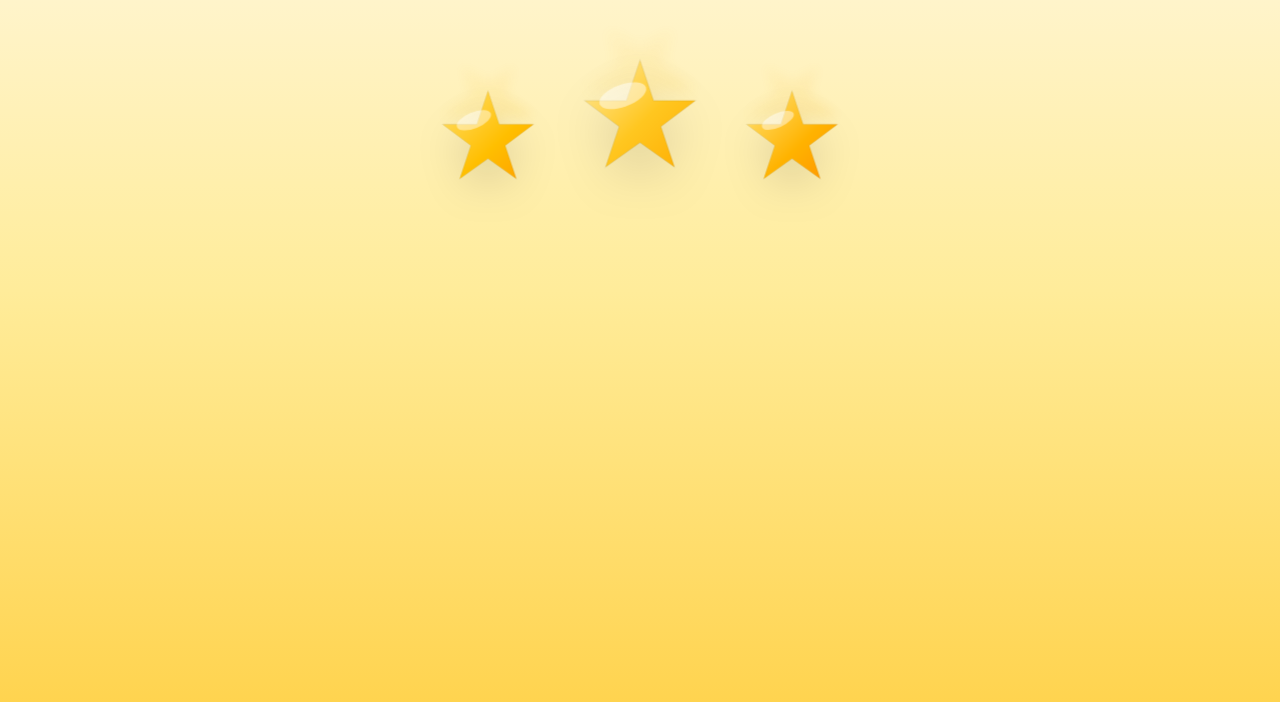
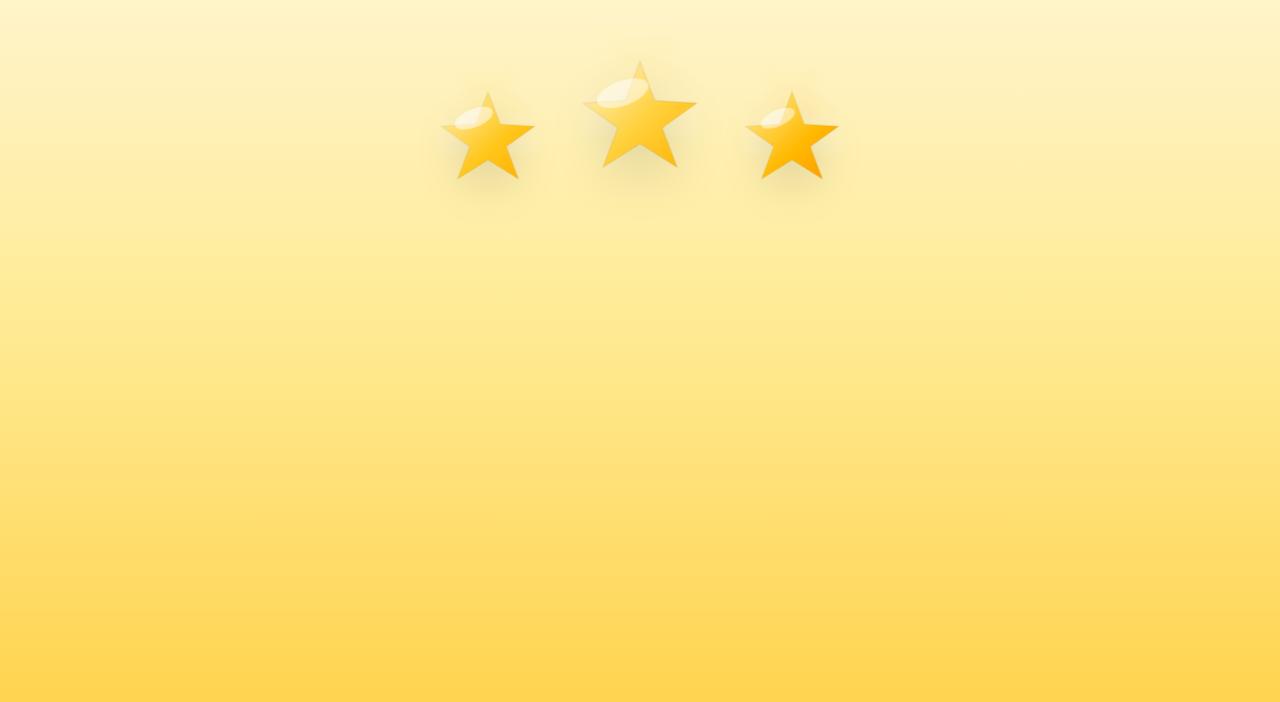
Before and after one commit to allggames/elegituestrella, a plain HTML site: page index.html in a window 1280 px wide. Shown: the part 70-772 px from the top of the page. Drawn offline with Linux system fonts and the light colour scheme.

Commit message:
Refactor star SVG gradients and reflections
Updated SVG gradients and reflections for star elements.

```diff
--- a/index.html
+++ b/index.html
@@ -13,30 +13,46 @@
     <div class="stars" role="list">
       <button class="star" data-index="0" aria-label="Estrella 1" role="listitem">
         <div class="star-inner">
-          <!-- SVG con gradiente único grad0 -->
+          <!-- SVG con gradiente -->
           <svg viewBox="0 0 100 100" class="star-svg" aria-hidden="true">
             <defs>
               <linearGradient id="grad0" x1="0" x2="1" y1="0" y2="1">
-                <stop offset="0%" stop-color="#fff6b8"/>
-                <stop offset="20%" stop-color="#ffd64d"/>
-                <stop offset="60%" stop-color="#ffbf00"/>
-                <stop offset="100%" stop-color="#ff9f00"/>
+                <stop offset="0%" stop-color="#fff7c7"/>
+                <stop offset="18%" stop-color="#ffe58a"/>
+                <stop offset="60%" stop-color="#ffc61a"/>
+                <stop offset="100%" stop-color="#ffb000"/>
               </linearGradient>
-              <filter id="glow0" x="-50%" y="-50%" width="200%" height="200%">
-                <feGaussianBlur stdDeviation="6" result="b"/>
-                <feMerge><feMergeNode in="b"/><feMergeNode in="SourceGraphic"/></feMerge>
-              </filter>
+              <!-- máscara para el reflejo -->
+              <linearGradient id="fade" x1="0" x2="0" y1="0" y2="1">
+                <stop offset="0%" stop-color="white" stop-opacity="0.6"/>
+                <stop offset="60%" stop-color="white" stop-opacity="0.18"/>
+                <stop offset="100%" stop-color="white" stop-opacity="0"/>
+              </linearGradient>
             </defs>
-            <polygon points="50,5 61,38 95,38 67,59 78,92 50,72 22,92 33,59 5,38 39,38"
-              fill="url(#grad0)" stroke="rgba(0,0,0,0.06)" stroke-width="1"/>
-            <!-- brillo -->
-            <ellipse cx="36" cy="34" rx="18" ry="8" fill="rgba(255,255,255,0.45)" transform="rotate(-22 36 34)" />
+
+            <!-- estrella "gordita" (aplicamos escala leve por CSS también) -->
+            <polygon class="star-shape" points="50,6 62,38 96,40 68,60 80,92 50,73 20,92 32,60 4,40 38,38"
+              fill="url(#grad0)" stroke="rgba(0,0,0,0.06)" stroke-width="1.2"/>
+            <!-- brillo superior -->
+            <ellipse cx="36" cy="32" rx="20" ry="9" fill="rgba(255,255,255,0.55)" transform="rotate(-22 36 32)" />
           </svg>
 
-          <!-- reflection: misma forma volteada -->
+          <!-- reflection: misma forma volteada y enmascarada -->
           <svg viewBox="0 0 100 100" class="star-reflection" aria-hidden="true">
-            <polygon points="50,5 61,38 95,38 67,59 78,92 50,72 22,92 33,59 5,38 39,38"
-              fill="url(#grad0)" stroke="rgba(0,0,0,0.03)" stroke-width="1"/>
+            <defs>
+              <linearGradient id="grad0-ref" x1="0" x2="1" y1="0" y2="1">
+                <stop offset="0%" stop-color="#fff7c7"/>
+                <stop offset="18%" stop-color="#ffe58a"/>
+                <stop offset="60%" stop-color="#ffc61a"/>
+                <stop offset="100%" stop-color="#ffb000"/>
+              </linearGradient>
+            </defs>
+            <g style="opacity:0.78; filter: blur(5px) saturate(1.05);">
+              <polygon points="50,6 62,38 96,40 68,60 80,92 50,73 20,92 32,60 4,40 38,38"
+                fill="url(#grad0-ref)" stroke="rgba(0,0,0,0.03)" stroke-width="0.9"/>
+            </g>
+            <!-- máscara de desvanecimiento -->
+            <rect x="0" y="0" width="100" height="100" fill="url(#fade)" />
           </svg>
         </div>
       </button>
@@ -46,24 +62,28 @@
           <svg viewBox="0 0 100 100" class="star-svg" aria-hidden="true">
             <defs>
               <linearGradient id="grad1" x1="0" x2="1" y1="0" y2="1">
-                <stop offset="0%" stop-color="#fff7c9"/>
-                <stop offset="18%" stop-color="#ffe07a"/>
-                <stop offset="55%" stop-color="#ffc720"/>
-                <stop offset="100%" stop-color="#ffad00"/>
+                <stop offset="0%" stop-color="#fff8cf"/>
+                <stop offset="18%" stop-color="#ffeaa0"/>
+                <stop offset="55%" stop-color="#ffd13c"/>
+                <stop offset="100%" stop-color="#ffb300"/>
               </linearGradient>
-              <filter id="glow1" x="-50%" y="-50%" width="200%" height="200%">
-                <feGaussianBlur stdDeviation="6" result="b"/>
-                <feMerge><feMergeNode in="b"/><feMergeNode in="SourceGraphic"/></feMerge>
-              </filter>
+              <linearGradient id="fade1" x1="0" x2="0" y1="0" y2="1">
+                <stop offset="0%" stop-color="white" stop-opacity="0.62"/>
+                <stop offset="60%" stop-color="white" stop-opacity="0.18"/>
+                <stop offset="100%" stop-color="white" stop-opacity="0"/>
+              </linearGradient>
             </defs>
-            <polygon points="50,5 61,38 95,38 67,59 78,92 50,72 22,92 33,59 5,38 39,38"
-              fill="url(#grad1)" stroke="rgba(0,0,0,0.06)" stroke-width="1"/>
-            <ellipse cx="36" cy="34" rx="20" ry="9" fill="rgba(255,255,255,0.48)" transform="rotate(-20 36 34)" />
+            <polygon class="star-shape" points="50,6 62,38 96,40 68,60 80,92 50,73 20,92 32,60 4,40 38,38"
+              fill="url(#grad1)" stroke="rgba(0,0,0,0.06)" stroke-width="1.2"/>
+            <ellipse cx="36" cy="32" rx="22" ry="10" fill="rgba(255,255,255,0.52)" transform="rotate(-20 36 32)" />
           </svg>
 
           <svg viewBox="0 0 100 100" class="star-reflection" aria-hidden="true">
-            <polygon points="50,5 61,38 95,38 67,59 78,92 50,72 22,92 33,59 5,38 39,38"
-              fill="url(#grad1)" stroke="rgba(0,0,0,0.03)" stroke-width="1"/>
+            <g style="opacity:0.78; filter: blur(5px) saturate(1.03);">
+              <polygon points="50,6 62,38 96,40 68,60 80,92 50,73 20,92 32,60 4,40 38,38"
+                fill="url(#grad1)" stroke="rgba(0,0,0,0.03)" stroke-width="0.9"/>
+            </g>
+            <rect x="0" y="0" width="100" height="100" fill="url(#fade1)" />
           </svg>
         </div>
       </button>
@@ -73,24 +93,28 @@
           <svg viewBox="0 0 100 100" class="star-svg" aria-hidden="true">
             <defs>
               <linearGradient id="grad2" x1="0" x2="1" y1="0" y2="1">
-                <stop offset="0%" stop-color="#fff6b0"/>
-                <stop offset="25%" stop-color="#ffd14a"/>
-                <stop offset="60%" stop-color="#ffb300"/>
-                <stop offset="100%" stop-color="#ff9400"/>
+                <stop offset="0%" stop-color="#fff6bf"/>
+                <stop offset="25%" stop-color="#ffd85a"/>
+                <stop offset="60%" stop-color="#ffb900"/>
+                <stop offset="100%" stop-color="#ff9900"/>
               </linearGradient>
-              <filter id="glow2" x="-50%" y="-50%" width="200%" height="200%">
-                <feGaussianBlur stdDeviation="6" result="b"/>
-                <feMerge><feMergeNode in="b"/><feMergeNode in="SourceGraphic"/></feMerge>
-              </feMerge>
+              <linearGradient id="fade2" x1="0" x2="0" y1="0" y2="1">
+                <stop offset="0%" stop-color="white" stop-opacity="0.6"/>
+                <stop offset="60%" stop-color="white" stop-opacity="0.18"/>
+                <stop offset="100%" stop-color="white" stop-opacity="0"/>
+              </linearGradient>
             </defs>
-            <polygon points="50,5 61,38 95,38 67,59 78,92 50,72 22,92 33,59 5,38 39,38"
-              fill="url(#grad2)" stroke="rgba(0,0,0,0.06)" stroke-width="1"/>
-            <ellipse cx="36" cy="34" rx="17" ry="7" fill="rgba(255,255,255,0.46)" transform="rotate(-24 36 34)" />
+            <polygon class="star-shape" points="50,6 62,38 96,40 68,60 80,92 50,73 20,92 32,60 4,40 38,38"
+              fill="url(#grad2)" stroke="rgba(0,0,0,0.06)" stroke-width="1.2"/>
+            <ellipse cx="36" cy="32" rx="18" ry="8" fill="rgba(255,255,255,0.5)" transform="rotate(-24 36 32)" />
           </svg>
 
           <svg viewBox="0 0 100 100" class="star-reflection" aria-hidden="true">
-            <polygon points="50,5 61,38 95,38 67,59 78,92 50,72 22,92 33,59 5,38 39,38"
-              fill="url(#grad2)" stroke="rgba(0,0,0,0.03)" stroke-width="1"/>
+            <g style="opacity:0.78; filter: blur(5px) saturate(1.04);">
+              <polygon points="50,6 62,38 96,40 68,60 80,92 50,73 20,92 32,60 4,40 38,38"
+                fill="url(#grad2)" stroke="rgba(0,0,0,0.03)" stroke-width="0.9"/>
+            </g>
+            <rect x="0" y="0" width="100" height="100" fill="url(#fade2)" />
           </svg>
         </div>
       </button>
```
